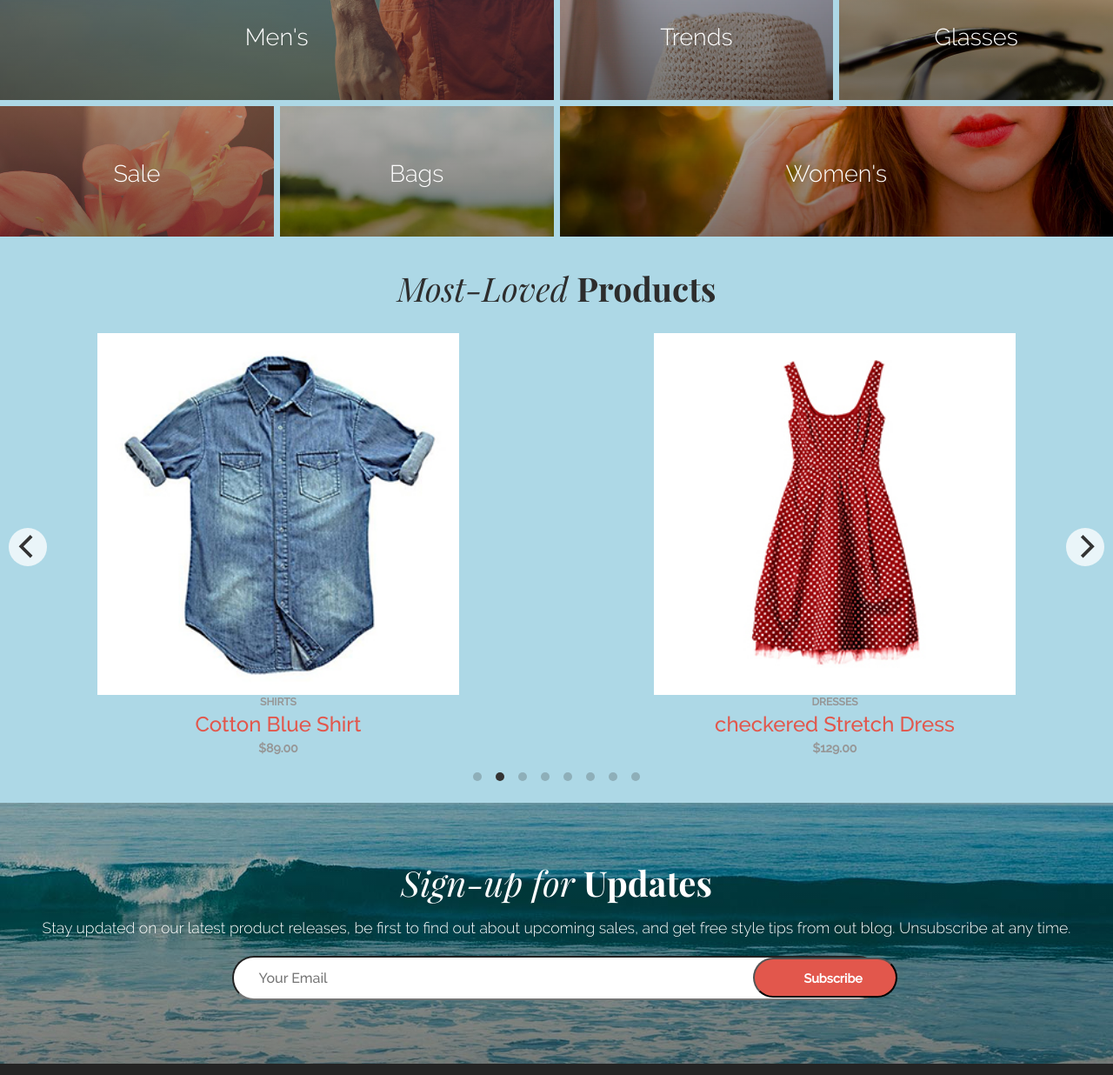
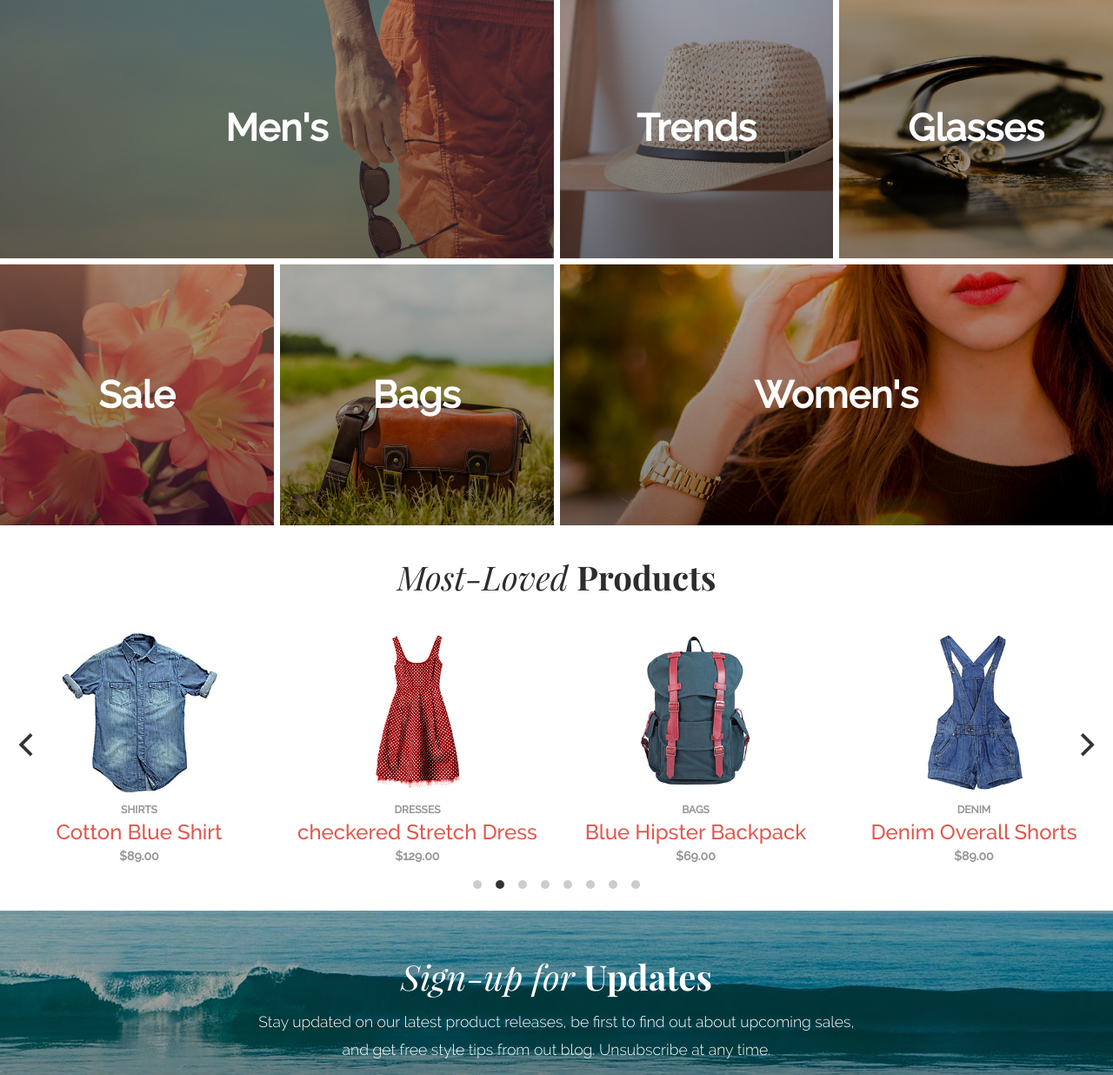
Before and after one commit to fostlt/aloha-apparel-co, a plain HTML site: page index.html in a window 1280 px wide. Shown: the part 908-2144 px from the top of the page at 87% size. Drawn offline with nearby package versions, Linux system fonts and the light colour scheme.

Commit message:
finished basic destop design

```diff
--- a/css/style.css
+++ b/css/style.css
@@ -42,6 +42,8 @@ h2 {
   font-size: 1.7rem;
   font-weight: 300;
 }
+
+
 
 /* header with navigation bar section*/
 .header-top {
@@ -529,9 +531,7 @@ width: 50%;
 
 /* desktop size */
 @media only screen and (min-width: 1240px) {
-body{
-  background: lightblue;
-}
+
 
 /* header section - 1240px*/
 .header-top{
@@ -557,7 +557,7 @@ body{
 }
 
 .cart-logo{
-  max-width: 62px;
+  max-width: 70px;
   margin-top: 0.3rem;
 }
 
@@ -572,5 +572,94 @@ body{
 
 /* hand-crafted section - desktop*/
 
+.hand-crafted-section{
+  width: 720px;
+  margin: 0 auto;
+}
+
+.mens-section {
+  padding-top: 8rem;
+  padding-bottom: 8rem;
+  height: 300px;
+}
+
+.trends-section {
+  padding-top: 8rem;
+  padding-bottom: 8rem;
+  height: 300px;
+}
+
+.glasses-section {
+  padding-top: 8rem;
+  padding-bottom: 8rem;
+  height: 300px;
+}
+
+.sales-section {
+  padding-top: 8rem;
+  padding-bottom: 8rem;
+  height: 300px;
+}
+
+.bags-section {
+  padding-top: 8rem;
+  padding-bottom: 8rem;
+  height: 300px;
+}
+
+.womens-section {
+  padding-top: 8rem;
+  padding-bottom: 8rem;
+  height: 300px;
+}
+
+.centered {
+  font-size: 2.7rem;
+  font-weight: 600;
+}
+
+/* flickity / most-loved products section - desktop */
+
+
+.carousel-cell {
+  width: 25%;
+  }
+
+/* subscribe section - desktop */
+
+.subscribe-section div{
+  width: 720px;
+  margin: 0 auto;
+}
+
+#submit{
+  padding: .8rem 3.5rem;
+  right: 27px;
+  bottom: 2px;
+}
+/* footer section - desktop */
+.aloha-footer{
+  font-size: larger;
+}
 
 }
+
+
+
+/* misc all */
+a:hover {
+  color: #b64036;
+}
+
+.social-media-container a{
+  text-decoration: none;
+  color: #fff;
+}
+
+.social-media-container a:hover{
+  color: #b64036;
+}
+
+#submit:hover {
+  background-color: #b64036;
+}
--- a/index.html
+++ b/index.html
@@ -166,10 +166,10 @@
             </div>
         </div>
             <ul class="social-media-container">
-                <li><i class="fab fa-facebook-f"></i><span class="social-media-text">Facebook</span></li>
-                <li><i class="fab fa-twitter"></i><span class="social-media-text">Twitter</span></li>
-                <li><i class="fab fa-instagram"></i><span class="social-media-text">Instagram</span></li>
-                <li><i class="fab fa-pinterest"></i><span class="social-media-text">Pinterest</span></li>
+                <li><a href="#"><i class="fab fa-facebook-f"></i><span class="social-media-text">Facebook</span></a></li>
+                <li><a href="#"><i class="fab fa-twitter"></i><span class="social-media-text">Twitter</span></a></li>
+                <li><a href="#"><i class="fab fa-instagram"></i><span class="social-media-text">Instagram</span></a></li>
+                <li><a href="#"><i class="fab fa-pinterest"></i><span class="social-media-text">Pinterest</span></a></li>
             </ul>
 
     </footer>
```
